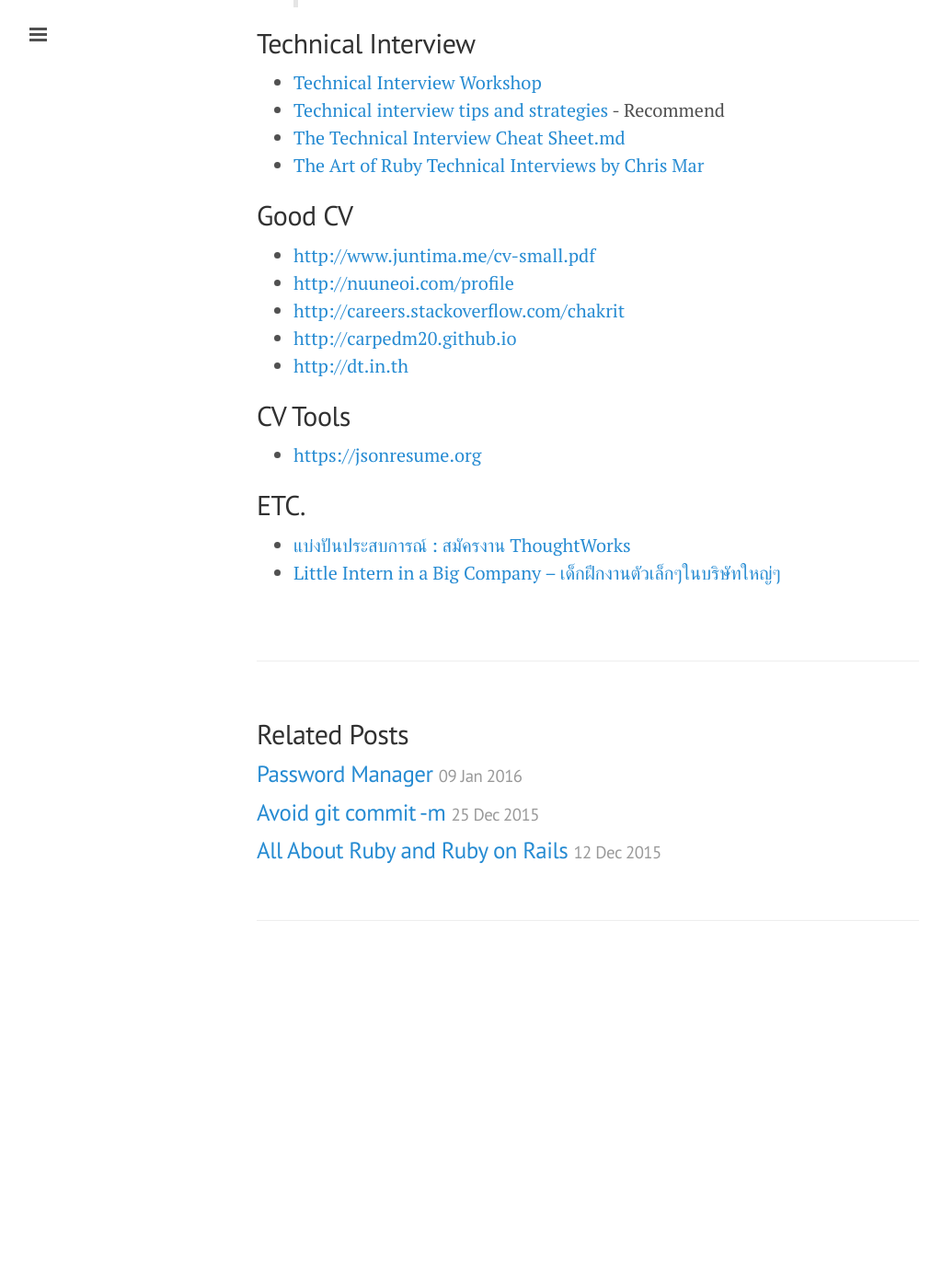
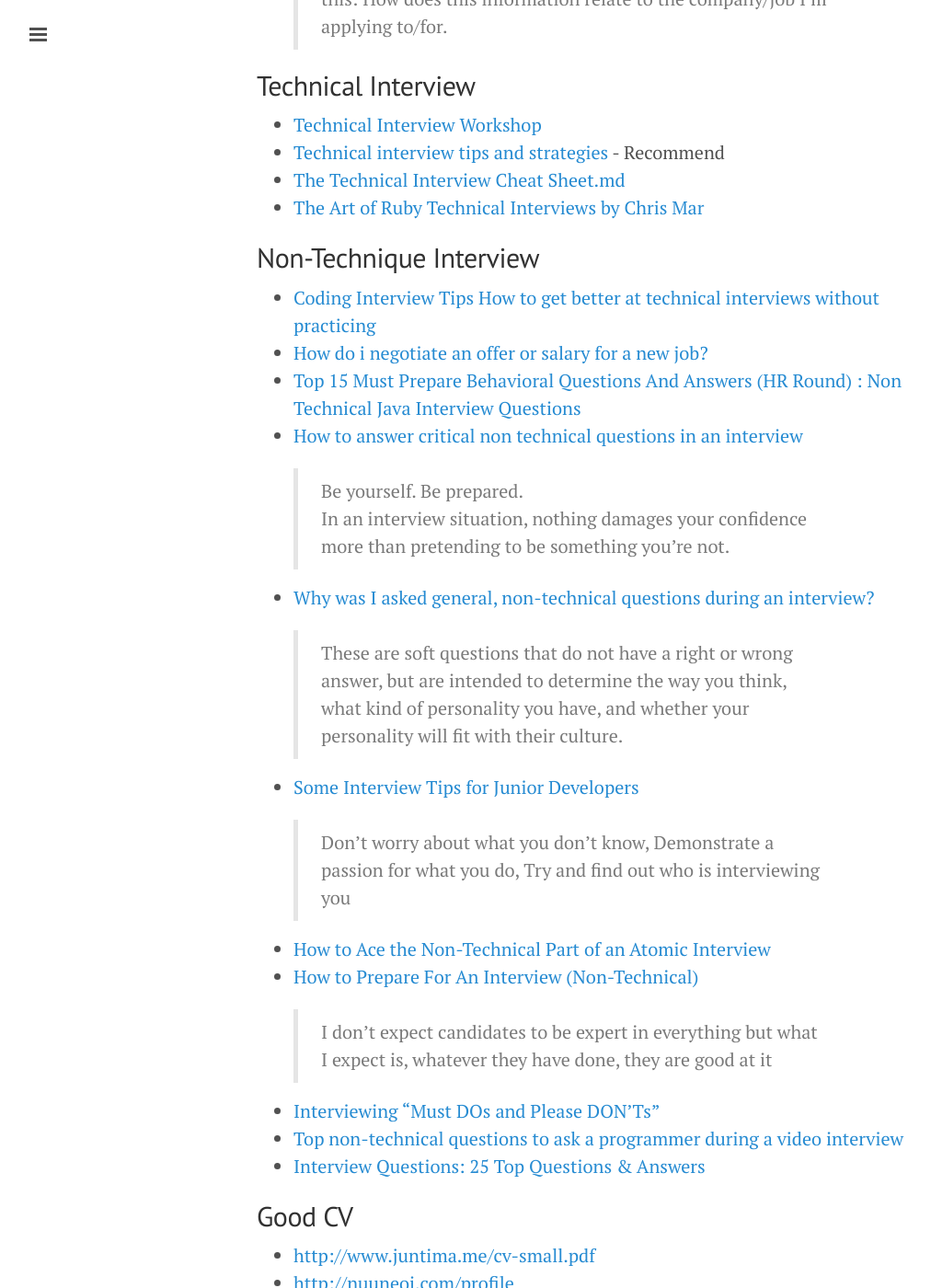
Before and after one commit to ibotdotout/ibotdotout.github.io, a Jekyll site: the page built from _posts/2015-10-21-get-job.md, in a window 1280 px wide and 1400 px high, scrolled down 4317 px. Shown: the whole window at 92% size, without its empty margins (1-1013 px from the left). Built offline with Jekyll 4.4.1, drawn with Linux system fonts in a browser that asks for light colours; nearby versions of some CDN libraries; Markdown is read by kramdown in place of the engine named in the settings; comment, search, counter and statistics services are not loaded; before the commit the page ends 5398 px from its top, so only the background shows below that; some of the changed text lies outside the part shown.

Commit message:
Add more about non-technique interview in get job

```diff
--- a/_posts/2015-10-21-get-job.md
+++ b/_posts/2015-10-21-get-job.md
@@ -100,6 +101,9 @@ excerpt: รวมบทความ เทคนิคต่างๆ เกี
     > If you say a number, you lose. If you are asked on a form, leave it blank.
     > If someone is pressing you for a number, just repeat: "I expect to be paid fairly based on my skills."
 
+- [How to prepare for a software engineering interview](http://www.programmerinterview.com/index.php/job-advice/how-to-prepare-for-a-software-engineering-interview/)
+
+
 
 ## What are they looking ?
 - [มาเปลี่ยนวิธีการสัมภาษณ์ developer กันไหม ?](http://www.somkiat.cc/improve-hiring-process/)
@@ -123,6 +127,37 @@ excerpt: รวมบทความ เทคนิคต่างๆ เกี
 - [The Technical Interview Cheat Sheet.md](https://gist.github.com/TSiege/cbb0507082bb18ff7e4b)
 - [The Art of Ruby Technical Interviews by Chris Mar](https://www.youtube.com/watch?v=nZNfSQKC-Yk)
 
+## Non-Technique Interview
+* [Coding Interview Tips How to get better at technical interviews without practicing](https://www.interviewcake.com/article/python/coding-interview-tips)
+* [How do i negotiate an offer or salary for a new job?](http://www.programmerinterview.com/index.php/job-advice/negotiating-an-offer-for-a-new-job/)
+* [Top 15 Must Prepare Behavioral Questions And Answers (HR Round) : Non Technical Java Interview Questions](http://javahungry.blogspot.com/2014/04/top-15-must-prepare-behavioral-interview-questions-and-answers-hr-round-non-technical.html)
+* [How to answer critical non technical questions in an interview](http://workplace.stackexchange.com/a/8942)
+
+  > Be yourself. Be prepared.
+  > In an interview situation, nothing damages your confidence more than pretending to be something you're not.
+
+* [Why was I asked general, non-technical questions during an interview?](http://programmers.stackexchange.com/a/126145)
+
+  > These are soft questions that do not have a right or wrong answer,
+  > but are intended to determine the way you think, what kind of personality you have,
+  > and whether your personality will fit with their culture.
+
+* [Some Interview Tips for Junior Developers](http://tosbourn.com/interview-tips-junior-developers/)
+
+  > Don't worry about what you don't know,
+  > Demonstrate a passion for what you do,
+  > Try and find out who is interviewing you
+
+* [How to Ace the Non-Technical Part of an Atomic Interview](http://spin.atomicobject.com/2015/10/16/ace-the-non-technical-part-of-a-developer-interview/)
+* [How to Prepare For An Interview (Non-Technical)](http://www.c-sharpcorner.com/UploadFile/mahesh/how-to-prepare-for-an-interview-non-technical/)
+
+  > I don't expect candidates to be expert in everything but what I expect is, whatever they have done, they are good at it
+
+* [Interviewing "Must DOs and Please DON'Ts"](http://www.c-sharpcorner.com/UploadFile/dougwagner/interviewing-must-dos-and-please-donts/)
+* [Top non-technical questions to ask a programmer during a video interview](http://activeinterview.com/blog/2012/08/22/top-non-technical-questions-to-ask-a-programmer-during-a-video-interview/)
+* [Interview Questions: 25 Top Questions & Answers](http://www.thesimpledollar.com/25-questions-to-think-about-before-your-next-job-interview/)
+
+
 ## Good CV
 - <http://www.juntima.me/cv-small.pdf>
 - <http://nuuneoi.com/profile>
```
Also changed, not shown: other parts of _posts/2015-10-21-get-job.md (+1 -0 lines).
